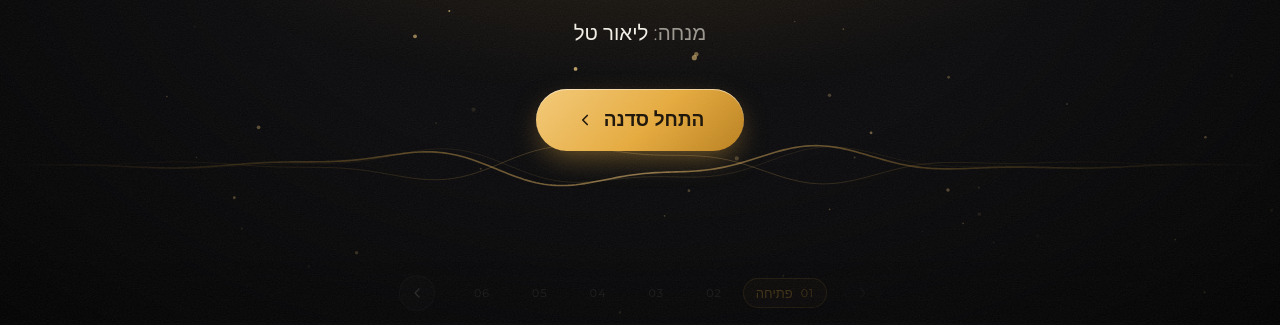
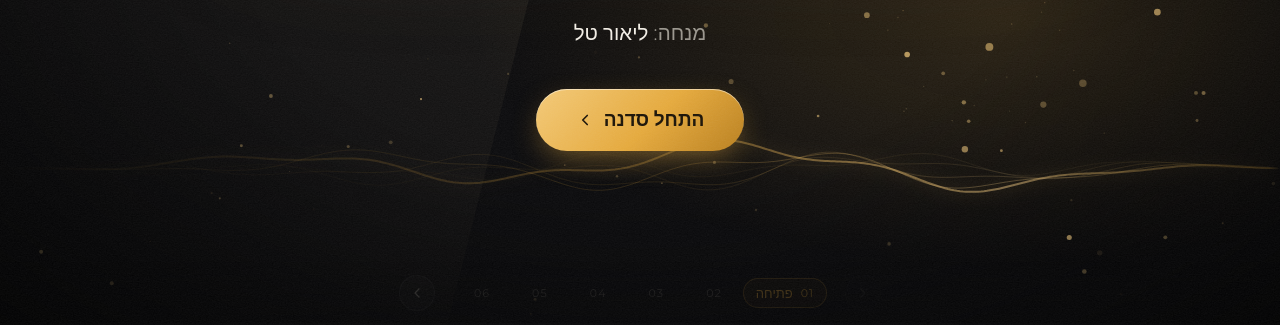
Before and after one commit to eldadlior-debug/Foley-art, a plain HTML site: page index.html in a window 1280 px wide. Shown: the part 475-800 px from the top of the page. Drawn offline with Linux system fonts and the light colour scheme.

Commit message:
Make the opening slide animate on its own
Co-Authored-By: Claude Opus 5.5 <noreply@anthropic.com>
Claude-Session: https://claude.ai/code/session_01KVcr7pnw4EohG2qXH869J4

```diff
--- a/script.js
+++ b/script.js
@@ -249,89 +249,159 @@ const Hero = (() => {
   const canvas = $("#heroCanvas");
   const ctx = canvas.getContext("2d");
   const beam = $(".hero-beam");
-  let w = 0, h = 0, dpr = 1, raf = 0, running = false, t = 0;
-  const mouse = { x: 0.5, y: 0.45, tx: 0.5, ty: 0.45, energy: 0 };
-  let particles = [];
+  const heroSlide = $(".slide-hero");
+  let w = 0, h = 0, dpr = 1, raf = 0, running = false, t = 0, last = 0;
+  // focus = where the light + soundwave "listen". It drives itself (autopilot)
+  // and follows the real mouse for a few seconds whenever the mouse moves.
+  const focus = { x: 0.5, y: 0.55 };
+  const mouse = { x: 0.5, y: 0.5, lastMove: -99, energy: 0 };
+  let particles = [], sparks = [];
+  let level = 0, hit = 0, nextHit = 1.2;
 
   function resize() {
     dpr = Math.min(window.devicePixelRatio || 1, 2);
     w = canvas.clientWidth; h = canvas.clientHeight;
     canvas.width = w * dpr; canvas.height = h * dpr;
     ctx.setTransform(dpr, 0, 0, dpr, 0, 0);
-    const count = Math.round(clamp((w * h) / 9000, 60, 220));
+    const count = Math.round(clamp((w * h) / 7000, 80, 280));
     particles = Array.from({ length: count }, () => ({
       x: Math.random() * w, y: Math.random() * h,
-      r: Math.random() * 1.6 + 0.3,
-      vx: (Math.random() - 0.5) * 0.15, vy: -Math.random() * 0.25 - 0.05,
+      r: Math.random() * 1.7 + 0.3,
+      vx: (Math.random() - 0.5) * 0.25, vy: -Math.random() * 0.45 - 0.08,
       a: Math.random() * 0.6 + 0.15, tw: Math.random() * Math.PI * 2,
       depth: Math.random() * 0.8 + 0.2,
     }));
   }
 
-  function frame() {
+  // A fake "audio level" that behaves like someone speaking over music:
+  // a breathing bed, syllable-like flutter, and occasional hits (like foley).
+  function audioLevel(dt) {
+    nextHit -= dt;
+    if (nextHit <= 0) { hit = 0.7 + Math.random() * 0.3; nextHit = 1.1 + Math.random() * 2.2; }
+    hit *= Math.pow(0.04, dt); // fast decay
+    const bed = 0.32 + 0.18 * Math.sin(t * 0.9) + 0.1 * Math.sin(t * 0.37 + 1);
+    const flutter = 0.22 * Math.abs(Math.sin(t * 6.3) * Math.sin(t * 2.7 + 0.5));
+    const target = clamp(bed + flutter + hit * 0.75 + mouse.energy * 0.5, 0, 1.4);
+    level += (target - level) * Math.min(1, dt * 9);
+    return level;
+  }
+
+  function frame(now) {
     if (!running) return;
-    t += 0.016;
-    mouse.x += (mouse.tx - mouse.x) * 0.06;
-    mouse.y += (mouse.ty - mouse.y) * 0.06;
-    mouse.energy *= 0.96;
+    const dt = Math.min(0.05, last ? (now - last) / 1000 : 0.016);
+    last = now; t += dt;
+    const lv = audioLevel(dt);
+    mouse.energy *= Math.pow(0.3, dt);
+
+    // Autopilot path (slow figure-eight across the stage) blended with the mouse
+    const ax = 0.5 + 0.34 * Math.sin(t * 0.23) + 0.06 * Math.sin(t * 0.71);
+    const ay = 0.55 + 0.16 * Math.sin(t * 0.31 + 1.3);
+    const follow = clamp(1 - (t - mouse.lastMove - 2.5) / 2, 0, 1); // 1 = mouse, fades back after 2.5s
+    const tx = ax + (mouse.x - ax) * follow, ty = ay + (mouse.y - ay) * follow;
+    focus.x += (tx - focus.x) * Math.min(1, dt * 2.2);
+    focus.y += (ty - focus.y) * Math.min(1, dt * 2.2);
+    beam.style.setProperty("--mx", `${focus.x * 100}%`);
+    beam.style.setProperty("--my", `${focus.y * 100}%`);
+    beam.style.setProperty("--lv", lv.toFixed(3));
+    heroSlide.style.setProperty("--lv", lv.toFixed(3));
+
     ctx.clearRect(0, 0, w, h);
 
+    // Slow "camera" drift + parallax
+    const camX = Math.sin(t * 0.13) * 22 + (focus.x - 0.5) * 40;
+    const camY = Math.cos(t * 0.17) * 12 + (focus.y - 0.5) * 26;
+
+    // Projector sweep: a soft rotating light cone from the top
+    ctx.save();
+    const sweep = Math.sin(t * 0.25) * 0.55;
+    ctx.translate(w * 0.5, -h * 0.15);
+    ctx.rotate(sweep);
+    const cone = ctx.createLinearGradient(0, 0, 0, h * 1.3);
+    cone.addColorStop(0, `rgba(255,225,170,${0.10 + lv * 0.05})`);
+    cone.addColorStop(1, "rgba(255,225,170,0)");
+    ctx.fillStyle = cone;
+    ctx.beginPath();
+    ctx.moveTo(-w * 0.03, 0); ctx.lineTo(w * 0.03, 0);
+    ctx.lineTo(w * 0.26, h * 1.3); ctx.lineTo(-w * 0.26, h * 1.3);
+    ctx.closePath(); ctx.fill();
+    ctx.restore();
+
     // Dust in the projector light
-    const px = (mouse.x - 0.5) * 40, py = (mouse.y - 0.5) * 30;
     for (const p of particles) {
-      p.x += p.vx; p.y += p.vy; p.tw += 0.03;
+      p.x += p.vx * (1 + lv); p.y += p.vy * (1 + lv * 1.5); p.tw += 0.03;
       if (p.y < -10) { p.y = h + 10; p.x = Math.random() * w; }
       if (p.x < -10) p.x = w + 10; else if (p.x > w + 10) p.x = -10;
-      const x = p.x + px * p.depth, y = p.y + py * p.depth;
-      const dx = x - mouse.x * w, dy = y - mouse.y * h;
-      const near = Math.max(0, 1 - Math.hypot(dx, dy) / 320);
-      const alpha = p.a * (0.55 + 0.45 * Math.sin(p.tw)) + near * 0.5;
+      const x = p.x + camX * p.depth, y = p.y + camY * p.depth;
+      const dx = x - focus.x * w, dy = y - focus.y * h;
+      const near = Math.max(0, 1 - Math.hypot(dx, dy) / 360);
+      const alpha = p.a * (0.5 + 0.5 * Math.sin(p.tw)) + near * (0.35 + lv * 0.4);
       ctx.beginPath();
-      ctx.fillStyle = `rgba(245, 205, 130, ${alpha})`;
-      ctx.arc(x, y, p.r * (1 + near * 1.2), 0, Math.PI * 2);
+      ctx.fillStyle = `rgba(245, 205, 130, ${Math.min(1, alpha)})`;
+      ctx.arc(x, y, p.r * (1 + near * (1 + lv)), 0, Math.PI * 2);
       ctx.fill();
     }
 
-    // Soundwave lines along the lower third
-    const baseY = h * 0.8;
-    const amp = 10 + mouse.energy * 50 + (1 - Math.abs(mouse.y - 0.8)) * 14;
-    for (let layer = 0; layer < 3; layer++) {
+    // Soundwave: several breathing layers, strongest where the focus is
+    const baseY = h * 0.8 + camY * 0.3;
+    const amp = 12 + lv * 46;
+    for (let layer = 0; layer < 5; layer++) {
       ctx.beginPath();
-      const phase = t * (1.2 + layer * 0.4);
-      for (let x = 0; x <= w; x += 4) {
+      const phase = t * (1.6 + layer * 0.55);
+      const lf = 1 - layer * 0.14;
+      for (let x = 0; x <= w; x += 3) {
         const nx = x / w;
-        const focus = Math.exp(-Math.pow((nx - mouse.x) * 3.2, 2));
+        const f1 = Math.exp(-Math.pow((nx - focus.x) * 2.6, 2));
+        const f2 = 0.55 * Math.exp(-Math.pow((nx - (1 - focus.x)) * 3.4, 2));
         const env = Math.sin(nx * Math.PI);
+        const fo = f1 + f2;
         const y = baseY +
-          Math.sin(nx * 18 + phase + layer) * amp * focus * env +
-          Math.sin(nx * 42 - phase * 1.7) * amp * 0.25 * env * (0.4 + focus);
+          Math.sin(nx * (16 + layer * 3) + phase + layer) * amp * lf * fo * env +
+          Math.sin(nx * 47 - phase * 1.9) * amp * 0.22 * env * (0.35 + fo) +
+          Math.sin(nx * 5 + t * 0.6 + layer) * 6 * env;
         x === 0 ? ctx.moveTo(x, y) : ctx.lineTo(x, y);
       }
       const g = ctx.createLinearGradient(0, 0, w, 0);
-      const a = [0.55, 0.25, 0.12][layer];
+      const al = [0.75, 0.42, 0.26, 0.16, 0.1][layer] * (0.7 + lv * 0.4);
       g.addColorStop(0, "rgba(229,169,60,0)");
-      g.addColorStop(clamp(mouse.x - 0.25, 0.01, 0.98), `rgba(229,169,60,${a * 0.5})`);
-      g.addColorStop(clamp(mouse.x, 0.02, 0.98), `rgba(245,200,120,${a})`);
-      g.addColorStop(clamp(mouse.x + 0.25, 0.03, 0.99), `rgba(229,169,60,${a * 0.5})`);
+      g.addColorStop(clamp(focus.x - 0.28, 0.01, 0.97), `rgba(229,169,60,${al * 0.45})`);
+      g.addColorStop(clamp(focus.x, 0.02, 0.98), `rgba(255,214,140,${Math.min(1, al)})`);
+      g.addColorStop(clamp(focus.x + 0.28, 0.03, 0.99), `rgba(229,169,60,${al * 0.45})`);
       g.addColorStop(1, "rgba(229,169,60,0)");
       ctx.strokeStyle = g;
-      ctx.lineWidth = layer === 0 ? 1.6 : 1;
+      ctx.lineWidth = layer === 0 ? 2 : 1;
+      if (layer === 0) { ctx.shadowColor = "rgba(245,190,90,.7)"; ctx.shadowBlur = 12 + lv * 14; }
       ctx.stroke();
+      ctx.shadowBlur = 0;
     }
+
+    // Sparks fly up from the wave on every "hit"
+    if (hit > 0.65 && Math.random() < 0.5) {
+      for (let i = 0; i < 6; i++) sparks.push({
+        x: focus.x * w + (Math.random() - 0.5) * 160, y: baseY,
+        vx: (Math.random() - 0.5) * 1.4, vy: -Math.random() * 2.6 - 0.8, life: 1,
+      });
+    }
+    sparks = sparks.filter((s) => (s.life -= dt * 0.7) > 0);
+    for (const s of sparks) {
+      s.x += s.vx; s.y += s.vy; s.vy += 0.015;
+      ctx.beginPath();
+      ctx.fillStyle = `rgba(255,220,150,${s.life * 0.9})`;
+      ctx.arc(s.x, s.y, 1.4 * s.life + 0.4, 0, Math.PI * 2);
+      ctx.fill();
+    }
+
     raf = requestAnimationFrame(frame);
   }
 
   window.addEventListener("pointermove", (e) => {
     if (current !== SLIDE.HERO) return;
     const nx = e.clientX / window.innerWidth, ny = e.clientY / window.innerHeight;
-    mouse.energy = clamp(mouse.energy + Math.hypot(nx - mouse.tx, ny - mouse.ty) * 4, 0, 1);
-    mouse.tx = nx; mouse.ty = ny;
-    beam.style.setProperty("--mx", `${nx * 100}%`);
-    beam.style.setProperty("--my", `${ny * 100}%`);
+    mouse.energy = clamp(mouse.energy + Math.hypot(nx - mouse.x, ny - mouse.y) * 4, 0, 1);
+    mouse.x = nx; mouse.y = ny; mouse.lastMove = t;
   });
   window.addEventListener("resize", () => running && resize());
 
-  const start = () => { if (running) return; running = true; resize(); raf = requestAnimationFrame(frame); };
+  const start = () => { if (running) return; running = true; last = 0; resize(); raf = requestAnimationFrame(frame); };
   const stop = () => { running = false; cancelAnimationFrame(raf); };
 
   $("#startBtn").addEventListener("click", () => goTo(SLIDE.LAYERS));
--- a/style.css
+++ b/style.css
@@ -775,3 +775,24 @@ body.on-hero .navbar:hover { opacity: 1; }
 
 /* Slide 5: hide the side player when assets/guess-example.mp4 is not there */
 .mini-monitor.has-missing { display: none; }
+
+
+/* =====================================================================
+   SLIDE 1 — self-driving motion (no mouse needed)
+   --lv is the fake audio level (0–1.4) written by script.js every frame
+   ===================================================================== */
+.hero-beam {
+  background:
+    radial-gradient(ellipse 60% 45% at var(--mx, 50%) var(--my, 40%), rgba(229,169,60, calc(.12 + var(--lv, 0) * .1)), transparent 70%),
+    radial-gradient(ellipse 40% 60% at 50% -10%, rgba(255,230,180,.10), transparent 70%);
+  transition: none;
+}
+.slide-hero.is-active .hero-title {
+  animation: heroBreath 7s ease-in-out 1.6s infinite;
+}
+@keyframes heroBreath {
+  0%, 100% { filter: drop-shadow(0 8px 40px rgba(229,169,60,.22)); transform: scale(1); }
+  50%      { filter: drop-shadow(0 8px 70px rgba(229,169,60,.5));  transform: scale(1.015); }
+}
+.slide-hero .hero-line { width: calc(90px + var(--lv, 0) * 90px); }
+.hero-sub { text-shadow: 0 0 calc(6px + var(--lv, 0) * 18px) rgba(229,169,60,.45); }
```
